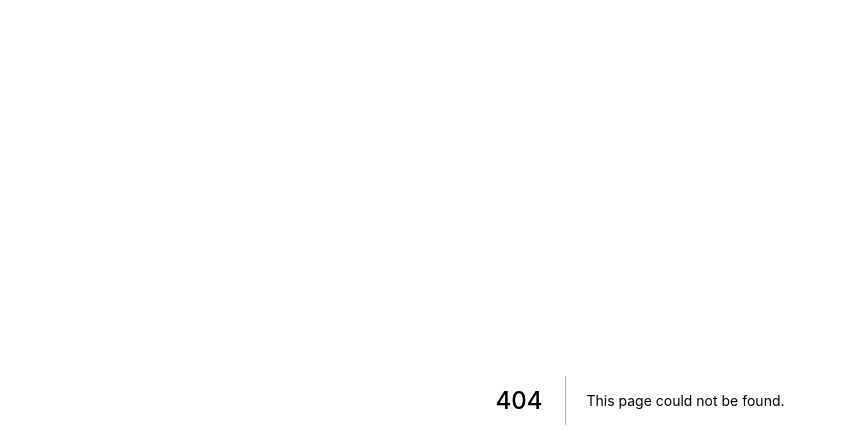
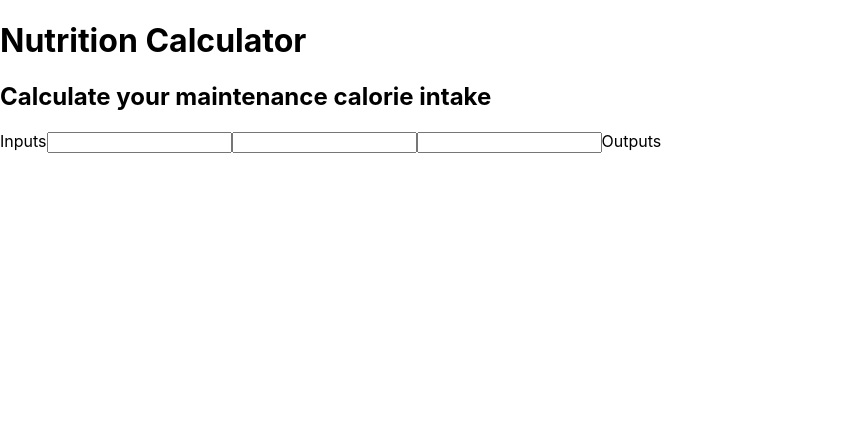
Before and after one commit to Cristian-Rosca/Nutrition-Calculator, a Next.js app: page /maintenance-calories-calculator in a window 1280 px wide. Before the commit this address had no page. Shown: the top 448 px of the page, without its empty margins (0-846 px from the left). Built offline with nearby package versions, Linux system fonts and the light colour scheme.

Commit message:
initial commit

```diff
--- /dev/null
+++ b/pages/maintenance-calories-calculator.tsx
@@ -0,0 +1,17 @@
+const MaintenanceCaloriesCalculator = () => {
+    return (
+        <div>
+            <h1>Nutrition Calculator</h1>
+            <h2>Calculate your maintenance calorie intake</h2>
+            <form>
+                <label>Inputs</label>
+                <input></input>
+                <input></input>
+                <input></input>
+                <label>Outputs</label>
+            </form>
+        </div>
+     );
+}
+
+export default MaintenanceCaloriesCalculator;
```
